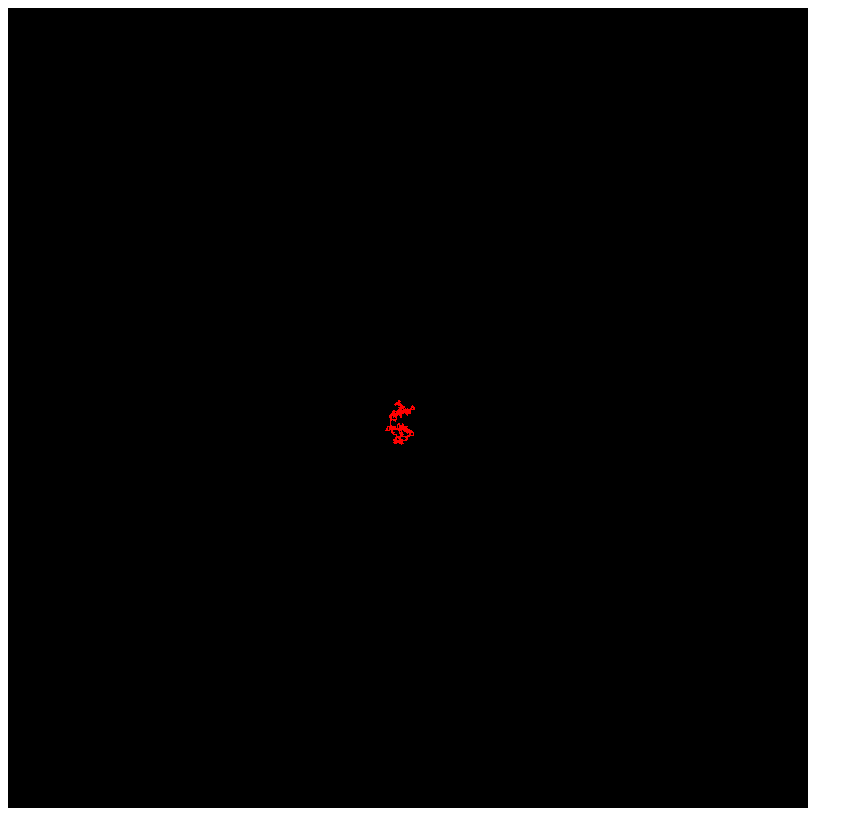
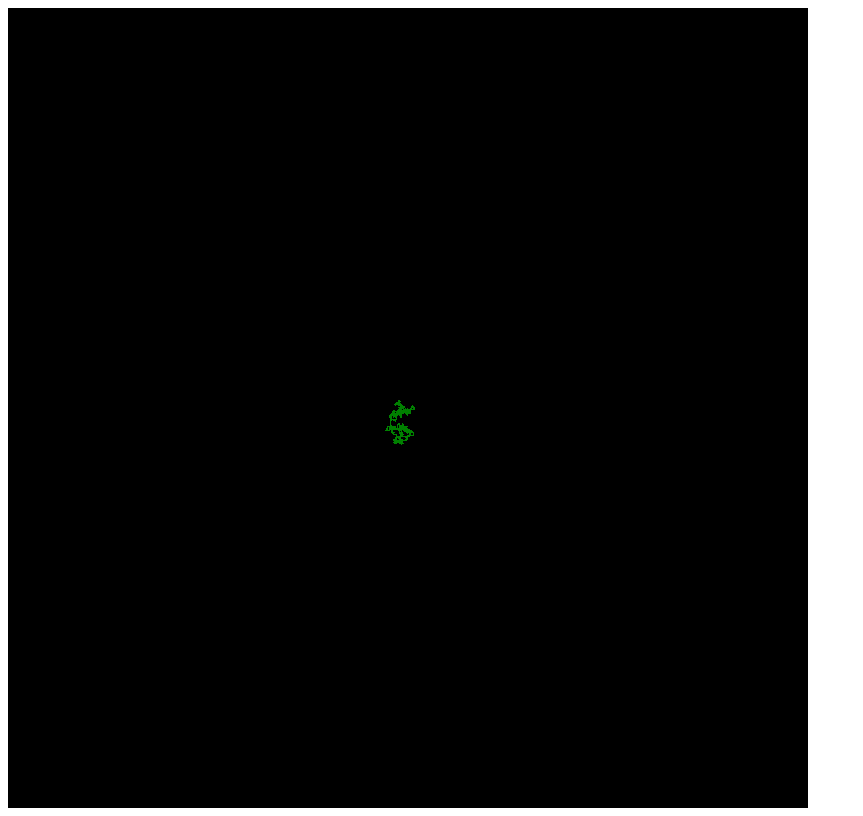
Before and after one commit to hk6700/random-walker, a plain HTML site: page index.html in a window 1280 px wide. Shown: the whole page, without its empty margins (0-863 px from the left). Drawn offline with Linux system fonts and the light colour scheme.

Commit message:
changed color of the walker

```diff
--- a/index.html
+++ b/index.html
@@ -38,7 +38,7 @@
                 }
 
                 draw() {
-                    cc.fillStyle = "#FF0000";
+                    cc.fillStyle = "green";
                     cc.fillRect(this.x,this.y,1,1);
                 }
             }
```
